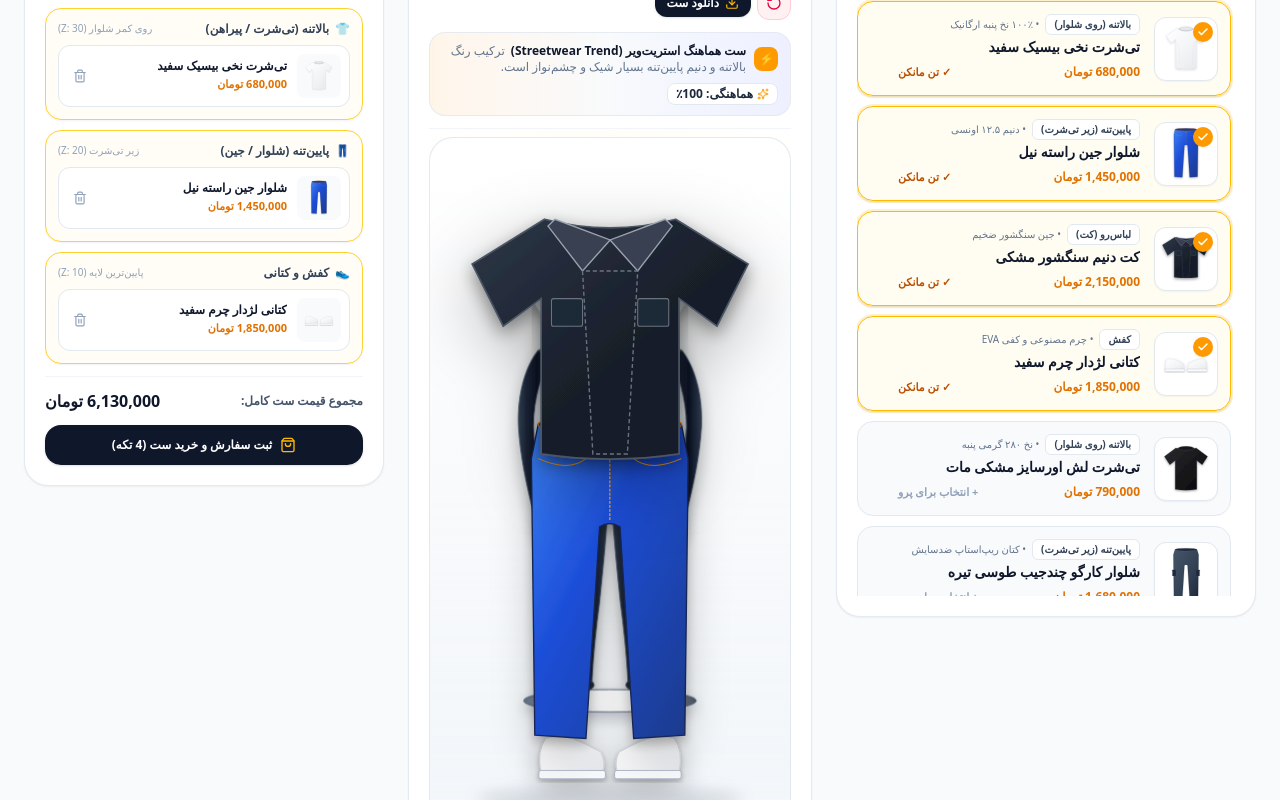
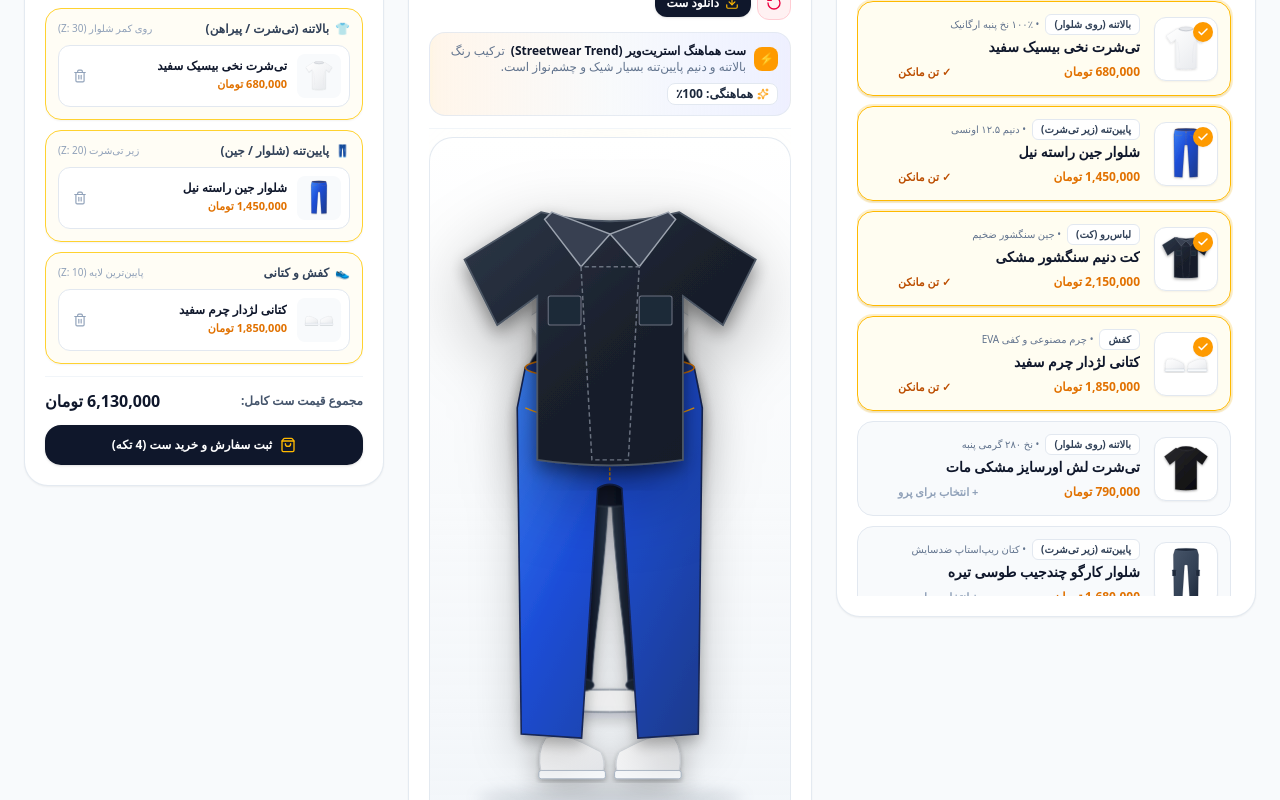
Before and after one commit to alifirooz84/ai-virtual-fitting-room, a React (Vite) app: page / in a window 1280 px wide. Shown: the part 300-1100 px from the top of the page. Built offline with nearby package versions, Linux system fonts and the light colour scheme; no server answers.

Commit message:
fix: auto-snap waistline to eliminate gap between tops and bottoms; enforce canonical bounds

```diff
--- a/src/components/MannequinStage.tsx
+++ b/src/components/MannequinStage.tsx
@@ -82,13 +82,13 @@ export const MannequinStage: React.FC<MannequinStageProps> = ({
   const [isFineTuningOpen, setIsFineTuningOpen] = useState(false);
   const [isExporting, setIsExporting] = useState(false);
 
-  // Live Fine-Tuning Overrides
+  // Live Fine-Tuning Overrides (Auto-Snap Waistline & Golden Proportion Defaults)
   const [topOffsetY, setTopOffsetY] = useState(34);
   const [topScale, setTopScale] = useState(0.88);
-  const [bottomOffsetY, setBottomOffsetY] = useState(64);
+  const [bottomOffsetY, setBottomOffsetY] = useState(60);
   const [bottomScale, setBottomScale] = useState(1.18);
   const [outerOffsetY, setOuterOffsetY] = useState(31);
-  const [outerScale, setOuterScale] = useState(1.12);
+  const [outerScale, setOuterScale] = useState(1.14);
   const [isSleeveTrimActive, setIsSleeveTrimActive] = useState(true);
   const [sleeveTrimPercent, setSleeveTrimPercent] = useState(16);
   const [hasLayeredCollar, setHasLayeredCollar] = useState(false);
@@ -100,43 +100,54 @@ export const MannequinStage: React.FC<MannequinStageProps> = ({
 
   const totalPieces = Object.values(activeOutfit).filter(Boolean).length;
 
-  // Sync default offsets when active outfit garments change
+  // Auto-Snap Waistline: Eliminates gap between tops and pants seamlessly
   useEffect(() => {
-    if (topItem?.placement?.offset_y_percent) {
-      setTopOffsetY(topItem.placement.offset_y_percent);
+    const rawY = topItem?.placement?.offset_y_percent;
+    if (typeof rawY === 'number') {
+      // Clamp any legacy top Y (like 27%) to canonical 33-35% so the hem overlaps waistband
+      setTopOffsetY(rawY < 32 ? 34 : rawY > 38 ? 35 : rawY);
     } else {
       setTopOffsetY(34);
     }
-    if (topItem?.placement?.scale) {
-      setTopScale(topItem.placement.scale);
+    const rawScale = topItem?.placement?.scale;
+    if (typeof rawScale === 'number' && rawScale >= 0.8 && rawScale <= 1.05) {
+      setTopScale(rawScale);
     } else {
       setTopScale(0.88);
     }
   }, [topItem?.id]);
 
   useEffect(() => {
-    if (bottomItem?.placement?.offset_y_percent) {
-      setBottomOffsetY(bottomItem.placement.offset_y_percent);
+    const rawY = bottomItem?.placement?.offset_y_percent;
+    if (typeof rawY === 'number') {
+      // Snap waistband to meet top hem with zero gap (canonical 59% - 61%)
+      setBottomOffsetY(rawY > 62 ? 60 : rawY < 56 ? 59 : rawY);
     } else {
-      setBottomOffsetY(64);
+      setBottomOffsetY(60);
     }
-    if (bottomItem?.placement?.scale) {
-      setBottomScale(bottomItem.placement.scale);
+    const rawScale = bottomItem?.placement?.scale;
+    // Upgrade legacy scale: 1.0 pants to natural muscular proportion (1.18)
+    if (typeof rawScale === 'number' && rawScale >= 1.12) {
+      setBottomScale(rawScale);
     } else {
       setBottomScale(1.18);
     }
   }, [bottomItem?.id]);
 
   useEffect(() => {
-    if (outerItem?.placement?.offset_y_percent) {
-      setOuterOffsetY(outerItem.placement.offset_y_percent);
+    const rawY = outerItem?.placement?.offset_y_percent;
+    if (typeof rawY === 'number') {
+      // Coat collar locked to shoulders (30% - 32%)
+      setOuterOffsetY(rawY < 28 ? 31 : rawY > 36 ? 31 : rawY);
     } else {
       setOuterOffsetY(31);
     }
-    if (outerItem?.placement?.scale) {
-      setOuterScale(Math.max(outerItem.placement.scale, 1.08));
+    const rawScale = outerItem?.placement?.scale;
+    // Outerwear must be broader than innerwear
+    if (typeof rawScale === 'number' && rawScale >= 1.1) {
+      setOuterScale(rawScale);
     } else {
-      setOuterScale(1.12);
+      setOuterScale(1.14);
     }
   }, [outerItem?.id]);
 
@@ -557,12 +568,13 @@ export const MannequinStage: React.FC<MannequinStageProps> = ({
               onClick={() => {
                 setTopOffsetY(34);
                 setTopScale(0.88);
-                setBottomOffsetY(64);
+                setBottomOffsetY(60);
                 setBottomScale(1.18);
                 setOuterOffsetY(31);
-                setOuterScale(1.12);
+                setOuterScale(1.14);
                 setIsSleeveTrimActive(true);
                 setSleeveTrimPercent(16);
+                setHasLayeredCollar(false);
               }}
               className="text-[10px] text-amber-400 hover:underline cursor-pointer"
             >
--- a/src/data/aiPromptGuide.ts
+++ b/src/data/aiPromptGuide.ts
@@ -96,8 +96,8 @@ export const AI_COMPANION_SPEC_PROMPT_FA = `
 قوانین انطباق خودکار خط کمر، تناسب عرضی و لایه‌بندی فیزیکی بدون نیاز به جابجایی دستی (Auto-Snap Layer Hierarchy):
 ۱. هودی، تی‌شرت، دورس، پیراهن، سویشرت، پولوشرت (بالاتنه):
    - "slot": "slot_top"
-   - لایه فیزیکی: روی کمر شلوار قرار می‌گیرد (Z-Index: 30)
-   - "placement": { "anchor": "torso", "offset_x_percent": 0, "offset_y_percent": 27, "scale": 0.85, "z_index": 30 }
+   - لایه فیزیکی: روی کمر شلوار قرار می‌گیرد (Z-Index: 30) به طوری که لبه پایینی تی‌شرت روی کمر شلوار بنشیند و فاصله خالی ایجاد نشود
+   - "placement": { "anchor": "torso", "offset_x_percent": 0, "offset_y_percent": 34, "scale": 0.88, "z_index": 30 }
    - "replacement_rules.replaces_slot": "slot_top"
 
 ۲. شلوار، جین، اسلش، بگ، کارگو، دامن (پایین‌تنه):
@@ -159,7 +159,7 @@ Return ONLY valid JSON with no markdown wrapping.
 CANONICAL ANCHOR POSITIONS (ANATOMICAL GOLDEN RATIO):
 1. Tops / Hoodies / Shirts / Sweatshirts (Torso Layer):
    - "slot": "slot_top"
-   - "placement": { "anchor": "torso", "offset_x_percent": 0, "offset_y_percent": 27, "scale": 0.85, "z_index": 30 }
+   - "placement": { "anchor": "torso", "offset_x_percent": 0, "offset_y_percent": 34, "scale": 0.88, "z_index": 30 }
    - "replaces_slot": "slot_top"
 
 2. Bottoms / Pants / Jeans (Long Leg Layer - Waist meets top hem):
@@ -209,20 +209,20 @@ export function normalizeGarmentAiSpec(inputJson: any, fallbackName: string = '
 
   // Exact Canonical Golden Ratio Anchors: Sleek 40% Torso + 60% Leg Silhouette
   const defaultPlacement = {
-    slot_top: { anchor: 'torso' as const, offset_x_percent: 0, offset_y_percent: 27, scale: 0.85, z_index: 30 },
-    slot_bottom: { anchor: 'waist' as const, offset_x_percent: 0, offset_y_percent: 60, scale: 1.22, z_index: 20 },
-    slot_outer: { anchor: 'shoulders' as const, offset_x_percent: 0, offset_y_percent: 31, scale: 1.12, z_index: 40 },
+    slot_top: { anchor: 'torso' as const, offset_x_percent: 0, offset_y_percent: 34, scale: 0.88, z_index: 30 },
+    slot_bottom: { anchor: 'waist' as const, offset_x_percent: 0, offset_y_percent: 60, scale: 1.20, z_index: 20 },
+    slot_outer: { anchor: 'shoulders' as const, offset_x_percent: 0, offset_y_percent: 31, scale: 1.14, z_index: 40 },
     slot_shoes: { anchor: 'feet' as const, offset_x_percent: 0, offset_y_percent: 84, scale: 0.82, z_index: 10 },
     slot_accessory: { anchor: 'head' as const, offset_x_percent: 0, offset_y_percent: 8, scale: 0.6, z_index: 50 },
   }[slot];
 
   // Auto-Snap intelligence: auto-correct to canonical anatomical range
   let targetOffsetY = typeof json.placement?.offset_y_percent === 'number' ? json.placement.offset_y_percent : defaultPlacement.offset_y_percent;
-  if (slot === 'slot_bottom' && (targetOffsetY > 68 || targetOffsetY < 52)) {
+  if (slot === 'slot_bottom' && (targetOffsetY > 64 || targetOffsetY < 54)) {
     targetOffsetY = 60;
-  } else if (slot === 'slot_top' && (targetOffsetY < 20 || targetOffsetY > 35)) {
-    targetOffsetY = 27;
-  } else if (slot === 'slot_outer' && (targetOffsetY < 22 || targetOffsetY > 38)) {
+  } else if (slot === 'slot_top' && (targetOffsetY < 30 || targetOffsetY > 38)) {
+    targetOffsetY = 34;
+  } else if (slot === 'slot_outer' && (targetOffsetY < 24 || targetOffsetY > 36)) {
     targetOffsetY = 31;
   } else if (slot === 'slot_shoes' && (targetOffsetY < 78 || targetOffsetY > 92)) {
     targetOffsetY = 84;
```
Also changed, not shown: 5 other files (tests, documents, lock files or other folders).
